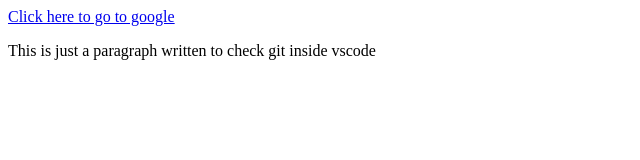
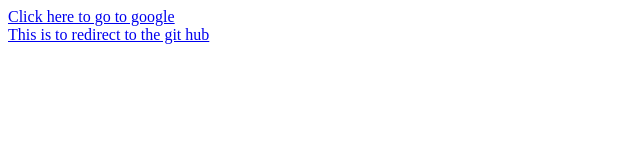
Before and after one commit to PKS-argusoft/git-demo, a plain HTML site: page NEW.HTML in a window 1280 px wide. Shown: the whole page, without its empty margins (0-640 px from the left). Drawn offline with Linux system fonts and the light colour scheme.

Commit message:
this is to check conflict

```diff
--- a/NEW.HTML
+++ b/NEW.HTML
@@ -10,10 +10,7 @@
     <div>
         <a href="https://www.google.com">Click here to go to google</a>
     </div>
-    <div>
-        <p>This is just a paragraph written to check git inside vscode
 
-        </p>
-    </div>
+    <a href="https://www.github.com">This is to redirect to the git hub</a>
 </body>
 </html>
```
